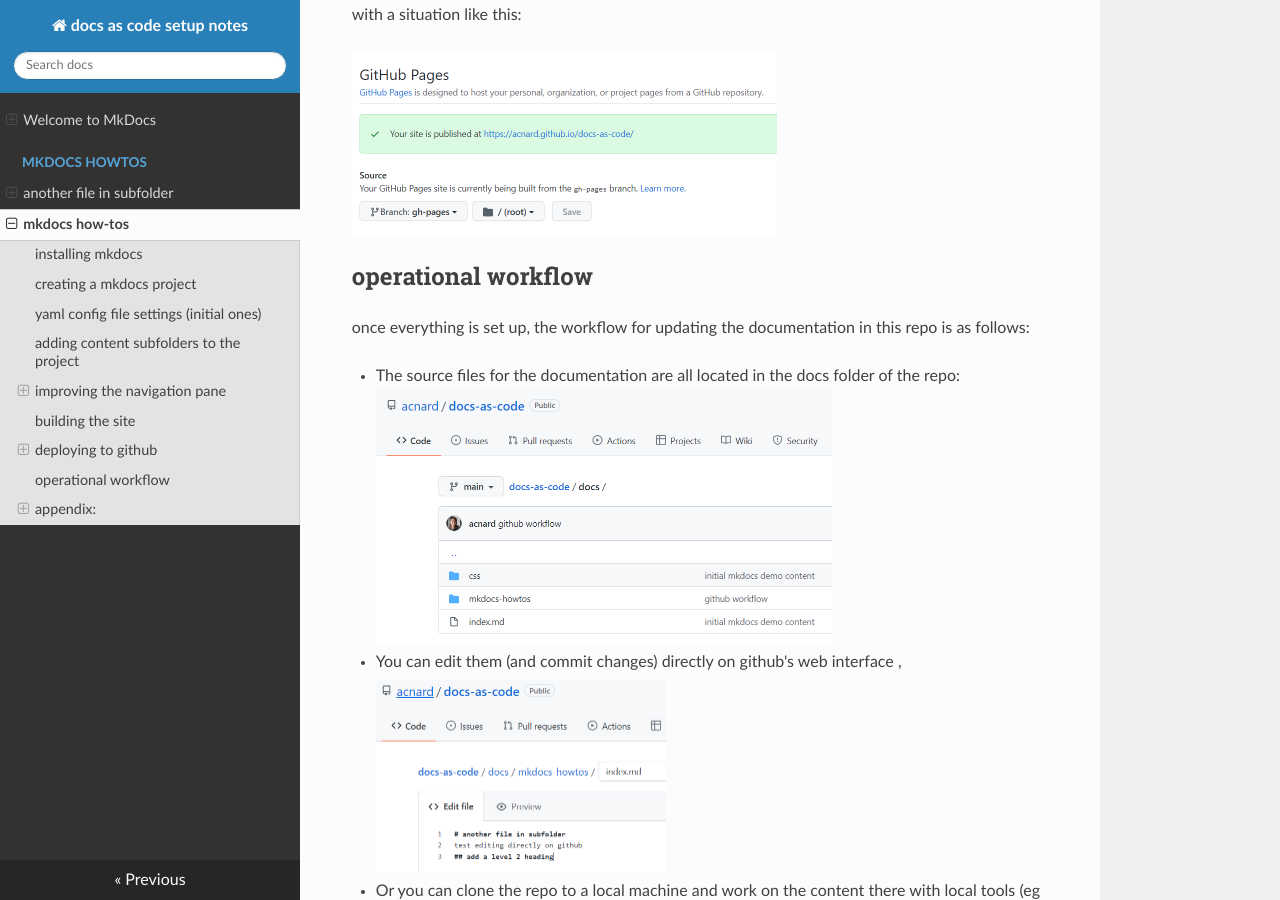
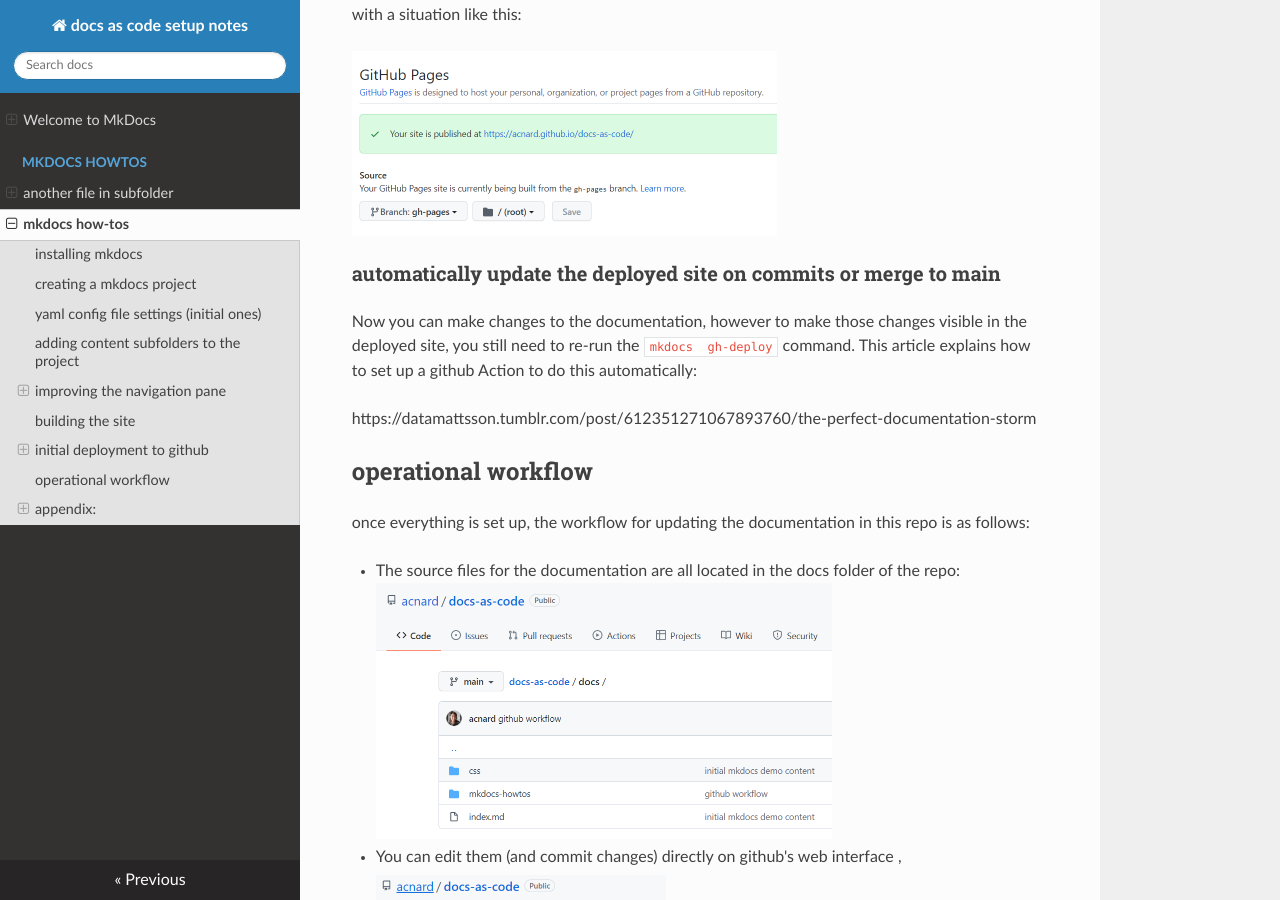
Before and after one commit to acnard/docs-as-code, an MkDocs documentation site: the page built from docs/mkdocs-howtos/mkdocs-how-tos.md, in a window 1280 px wide and 900 px high, scrolled down 13102 px. Built offline with MkDocs 1.6.1, drawn with Linux system fonts in a browser that asks for light colours; nearby versions of some CDN libraries; some of the changed text lies outside the part shown.

Commit message:
link to git actions to automatically rebuild deployed site

```diff
--- a/docs/mkdocs-howtos/mkdocs-how-tos.md
+++ b/docs/mkdocs-howtos/mkdocs-how-tos.md
@@ -133,7 +133,7 @@
 
 The folder structure of docs is retained, except that every markdown file now corresponds to an html file (with the same name):
 
-## deploying to github
+## initial deployment to github
 
 ### create the empty repo on github
 
@@ -228,7 +228,7 @@
 
 <img src="image-20220116192651581.png" alt="image-20220116192651581" style="zoom: 67%;" />
 
-### deploy to github pages
+### deploy to github pages with gh-deploy
 
 now we are ready to try the command that builds the static site with mkdocs and deploys it automaticlally to github pages...
 
@@ -249,6 +249,12 @@
 Once you run `mkdocs gh-deploy`, what happens is that it creates the `gh-pages` branch automatically and also tells  github that you do *not* want to use the jekyll site generator. You end up with a situation like this:
 
 <img src="image-20220116201817745.png" alt="image-20220116201817745" style="zoom: 50%;" />
+
+### automatically update the deployed site on commits or merge to main
+
+Now you can make changes to the documentation, however to make those changes visible in the deployed site,  you still need to re-run the  `mkdocs  gh-deploy` command. This article explains how to set up a github Action to do this automatically:
+
+ https://datamattsson.tumblr.com/post/612351271067893760/the-perfect-documentation-storm
 
 ## operational workflow
 
```
